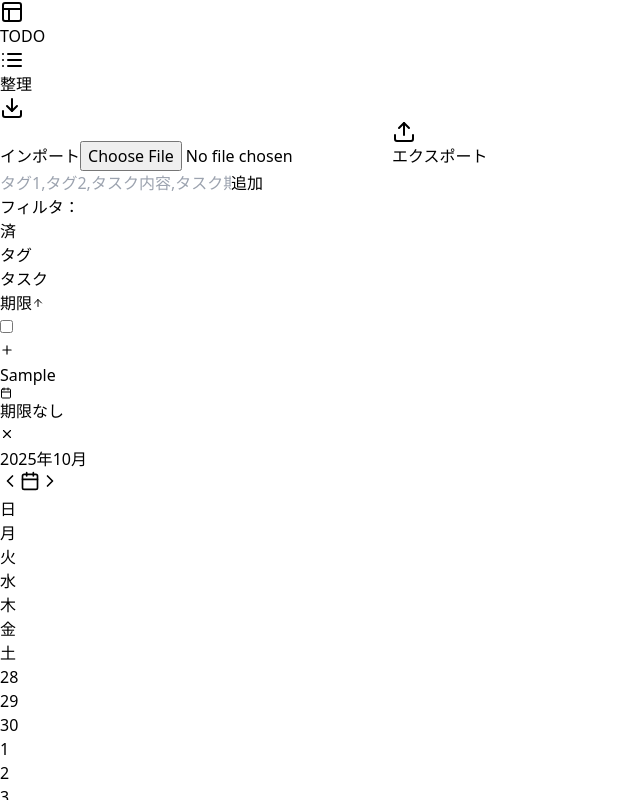
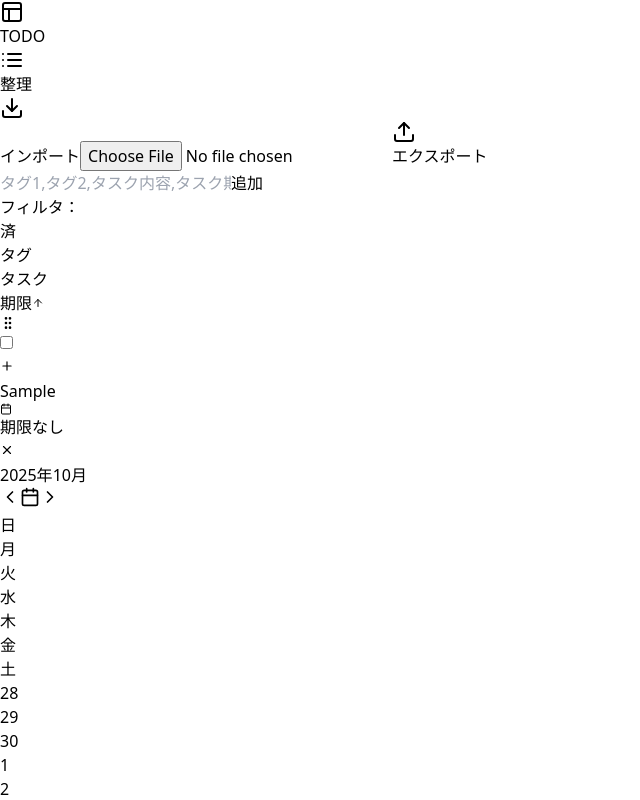
Before and after one commit to okuura/todowebapp, a React app in the folder src/: page / in a window 1280 px wide. Both pictures are taken after typing "Sample" into the empty fields and a click on the button "追加". Shown: the top 800 px of the page, without its empty margins (0-640 px from the left). Built offline with nearby package versions, Linux system fonts and the light colour scheme; the HTML template or start-up script is replaced by a standard one.

Commit message:
Updated TaskItem.tsx

```diff
--- a/src/components/TaskItem.tsx
+++ b/src/components/TaskItem.tsx
@@ -2,7 +2,7 @@ import React, { useState, useRef } from 'react';
 import { Task, Tag } from '../types';
 import TagBadge from './TagBadge';
 import AddTagPopover from './AddTagPopover';
-import { X, Plus, Calendar } from 'lucide-react';
+import { X, Plus, Calendar, GripVertical } from 'lucide-react';
 import { TAG_COLORS } from '../utils/taskUtils';
 import { v4 as uuidv4 } from 'uuid';
 
@@ -162,8 +162,16 @@ const TaskItem: React.FC<TaskItemProps> = ({
       }`}
     >
       <div
+        className="flex items-center justify-center cursor-grab active:cursor-grabbing text-gray-400 hover:text-gray-600"
+        style={{ width: '24px' }}
+        {...dragHandleProps}
+      >
+        <GripVertical size={16} />
+      </div>
+
+      <div
         className="flex items-center"
-        style={{ width: '40px' }}
+        style={{ width: '32px' }}
       >
         <input
           type="checkbox"
@@ -171,32 +179,25 @@ const TaskItem: React.FC<TaskItemProps> = ({
           checked={task.completed}
           onChange={handleToggleComplete}
           className="h-4 w-4 text-blue-500 rounded border-gray-300 focus:ring-blue-500 cursor-pointer"
-          onClick={(e) => e.stopPropagation()}
         />
       </div>
 
       <div
-        className="flex items-center min-w-0 cursor-grab active:cursor-grabbing"
+        className="flex items-center min-w-0"
         style={{ width: `${tagColumnWidth}px` }}
-        {...dragHandleProps}
       >
         <div className="flex flex-wrap items-center gap-1">
           {task.tags.map((tag) => (
-            <div key={tag.id} onClick={(e) => e.stopPropagation()} onMouseDown={(e) => e.stopPropagation()}>
-              <TagBadge
-                tag={tag}
-                onRemove={() => handleRemoveTag(tag.id)}
-                onEdit={handleEditTag}
-              />
-            </div>
+            <TagBadge
+              key={tag.id}
+              tag={tag}
+              onRemove={() => handleRemoveTag(tag.id)}
+              onEdit={handleEditTag}
+            />
           ))}
           <button
             ref={addTagButtonRef}
-            onClick={(e) => {
-              e.stopPropagation();
-              setShowTagPopover(!showTagPopover);
-            }}
-            onMouseDown={(e) => e.stopPropagation()}
+            onClick={() => setShowTagPopover(!showTagPopover)}
             className="inline-flex items-center text-gray-400 hover:text-gray-600 transition-colors"
           >
             <Plus size={14} />
--- a/src/components/TaskList.tsx
+++ b/src/components/TaskList.tsx
@@ -80,7 +80,8 @@ const TaskList: React.FC<TaskListProps> = ({
   return (
     <div className="bg-white rounded-lg shadow-sm overflow-hidden">
       <div className="flex items-center py-1.5 px-2 bg-gray-50 border-b text-xs font-medium text-gray-700">
-        <div style={{ width: '40px' }}>済</div>
+        <div style={{ width: '24px' }}></div>
+        <div style={{ width: '32px' }}>済</div>
         <div
           style={{ width: `${tagColumnWidth}px` }}
           className="flex items-center relative"
```
